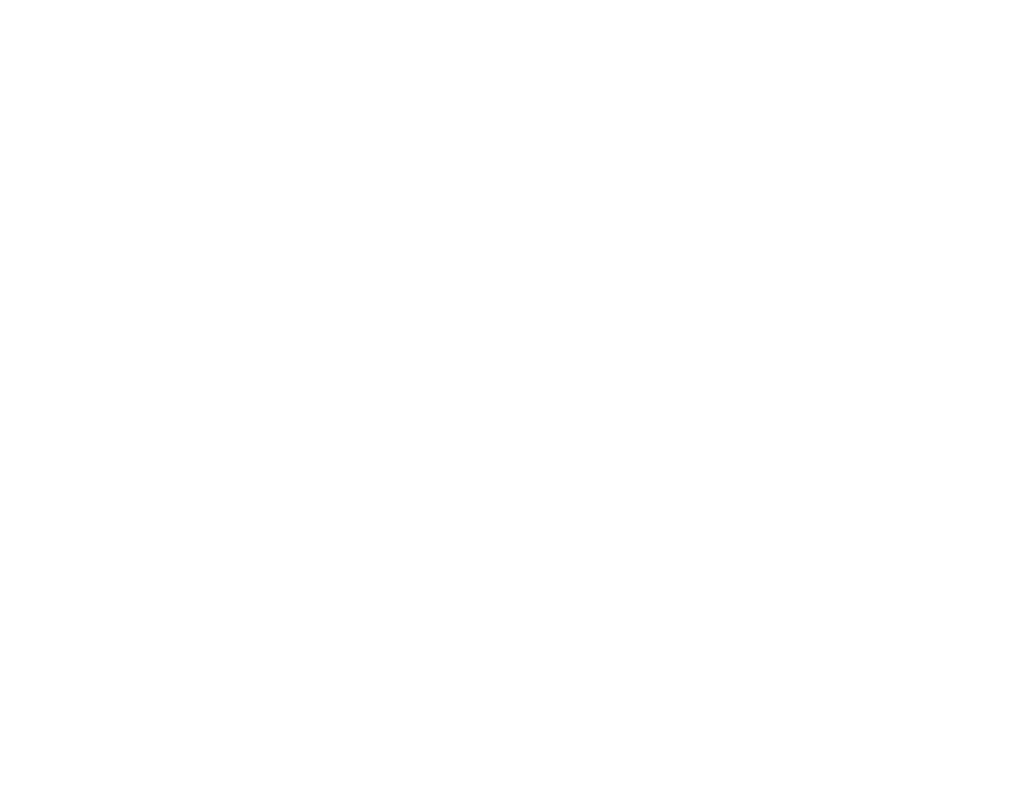
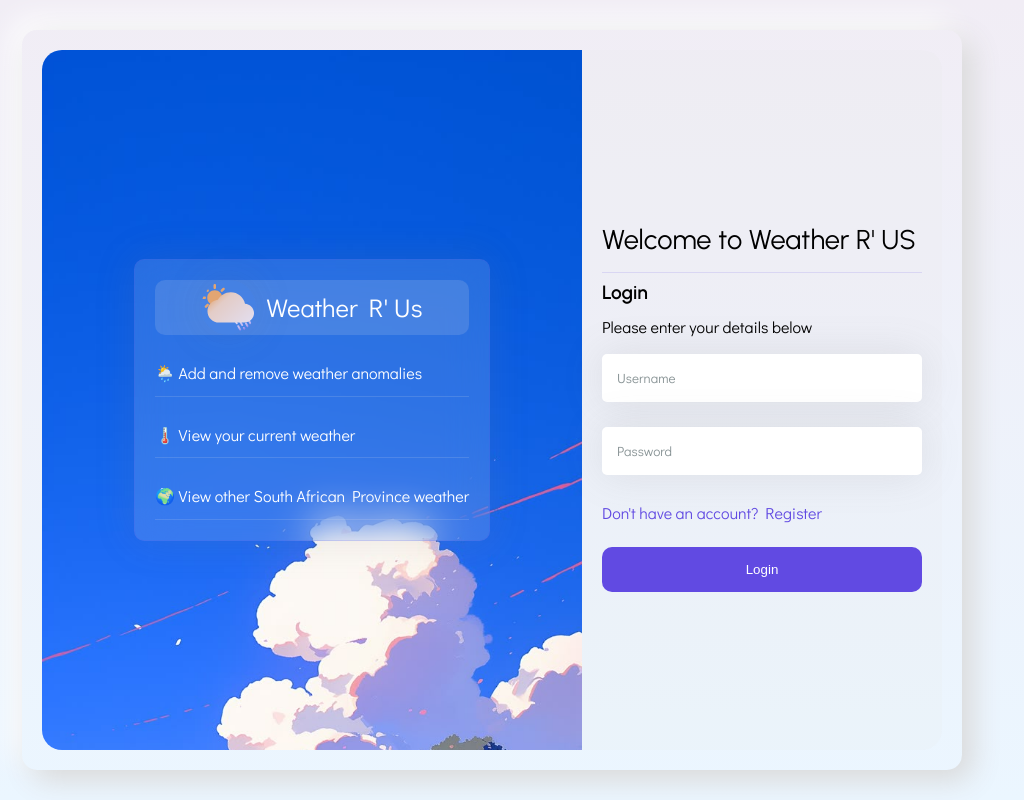
Before and after one commit to Reinhard234/Nutun-assessment, a plain HTML site: page index.html in a window 1280 px wide. Shown: the whole page, without its empty margins (148-1172 px from the left). Drawn offline with Linux system fonts and the light colour scheme.

Commit message:
Added login page that routes to dashboard

```diff
--- /dev/null
+++ b/css/login-style.css
@@ -0,0 +1,202 @@
+:root {
+    --dark-green: #11272b;
+    --dark-background: #150f19;
+    --dark-background-2: #1c2a30;
+    --light-background: #ebf6ff;
+    --light-background-2: #f1edf5;
+    --light-opaque: rgba(224, 224, 224, 0.15);
+    --dark-opaque: rgba(134, 134, 134, 0.15);
+    --dark-opaque-80: rgba(134, 134, 134, 0.8);
+    --blue: #4595cd;
+    --white: #ffffff;
+    --purple: #614ae2;
+    --purple-darkmode: #c098ff;
+    --purple-opaque: rgba(97, 74, 226, 0.15);
+    --purple-opaque-10: rgba(97, 74, 226, 0.1);
+    --purple-opaque-5: rgba(97, 74, 226, 0.05);
+
+    --heading-font: "Urbanist";
+    --body-font: "Didact Gothic";
+
+    --screen-small: 768px;
+    --body-padding: 30px;
+
+    --light-box-shadow: 0 0 40px 0 rgba(120, 120, 120, 0.15);
+    --neumorphism-shadow: 10px 10px 30px #d8d8d8,
+        -10px -10px 30px #ffffff;
+}
+
+body {
+    font-family: var(--body-font), sans-serif;
+    margin: 0;
+    padding: var(--body-padding);
+    line-height: 1.6;
+    background: linear-gradient(var(--light-background-2), var(--light-background));
+    height: calc(100vh - var(--body-padding) * 2);
+    background-repeat: no-repeat;
+}
+
+.container {
+    margin: auto;
+    max-width: 900px;
+    display: grid;
+    grid-auto-flow: column;
+    grid-template-columns: 1.5fr 1fr;
+    box-shadow: var(--neumorphism-shadow);
+    padding: 20px;
+    height: calc(100% - 40px);
+    border-radius: 15px;
+
+    .disclaimer {
+        background-image: url('../assets/images/login_2.jpg');
+        background-repeat: no-repeat;
+        background-size: cover;
+        border-radius: 20px 0px 0px 20px;
+        display: flex;
+        align-items: center;
+        justify-content: center;
+        padding: 10px;
+
+        .more-info {
+            background-color: var(--light-opaque);
+            backdrop-filter: blur(20px);
+            border: 1px solid var(--purple-opaque);
+            border-radius: 10px;
+            height: fit-content;
+            box-shadow: var(--light-box-shadow);
+            padding: 20px;
+            display: flex;
+            flex-direction: column;
+            align-items: center;
+            gap: 15px;
+
+            .list-item {
+                width: 100%;
+                padding: 10px 0px;
+                border-bottom: 1px solid var(--light-opaque);
+                font-weight: 200;
+                font-family: var(--body-font), sans-serif;
+                color: var(--white);
+
+            }
+
+            .disclaimer-logo {
+                color: var(--white);
+                font-size: 1.6rem;
+                font-weight: 400;
+                display: flex;
+                align-items: center;
+                gap: 10px;
+                width: 100%;
+                justify-content: center;
+                background-color: var(--light-opaque);
+                border-radius: 10px;
+            }
+
+            .logo {
+                width: 55px;
+                height: 55px;
+                border-radius: 50px;
+                box-shadow: var(--light-box-shadow);
+            }
+
+        }
+
+    }
+}
+
+.form {
+    padding: 20px;
+    border-radius: 0px 20px 20px 0px;
+    background-color: var(--light-opaque);
+    display: flex;
+    flex-direction: column;
+    justify-content: center;
+    gap: 5px;
+
+    .company-name {
+        font-family: var(--heading-font), sans-serif;
+        font-weight: 200;
+        font-size: 1.7rem;
+        border-bottom: 1px solid var(--purple-opaque);
+        padding: 10px 0px;
+    }
+
+    #form-title {
+        font-family: var(--heading-font), sans-serif;
+        font-size: 1.2rem;
+        font-weight: 600;
+    }
+
+    #form-subtext {
+        font-family: var(--body-font), sans-serif;
+        font-size: 1rem;
+        font-weight: 200;
+    }
+
+
+
+    input {
+        font-family: var(--body-font), sans-serif;
+        width: -webkit-fill-available;
+        padding: 15px;
+        margin: 10px 0;
+        border-radius: 5px;
+        border: unset;
+        background-color: var(--white);
+        box-shadow: var(--light-box-shadow);
+
+        &:focus {
+            outline: 2px solid var(--purple);
+        }
+
+        &::placeholder {
+            opacity: 0.5;
+            color: var(--dark-green);
+        }
+    }
+
+
+    button {
+        font-weight: 200;
+        width: 100%;
+        padding: 15px;
+        border-radius: 10px;
+        background: var(--purple);
+        color: white;
+        border: none;
+        cursor: pointer;
+        transition-duration: 0.2s;
+
+        &:hover {
+            opacity: 0.9;
+        }
+    }
+
+    .toggle {
+        cursor: pointer;
+        color: var(--purple);
+        margin-top: 10px;
+    }
+
+    .message {
+        display: none;
+        font-size: 0.9rem;
+        margin-top: 5px;
+        padding: 15px;
+        border-radius: 5px;
+    }
+
+    .error {
+        color: #ff455e;
+        background-color: #ffd0d0;
+        border: 2px solid #ff455e;
+    }
+
+    .success {
+        color: #4dc081;
+        background-color: #d4edda;
+        border: 1px solid #4dc081;
+    }
+
+}
--- a/index.html
+++ b/index.html
@@ -3,7 +3,43 @@
   <head>
     <meta charset="UTF-8" />
     <meta name="viewport" content="width=device-width, initial-scale=1.0" />
-    <title>Document</title>
+    <title>Login</title>
+    <link rel="stylesheet" href="css/login-style.css" />
+    <link
+      href="https://fonts.googleapis.com/css2?family=Didact+Gothic&family=Urbanist:wght@400;600;700&display=swap"
+      rel="stylesheet"
+    />
   </head>
-  <body></body>
+  <body>
+    <div class="container">
+      <div class="disclaimer">
+        <div class="more-info">
+          <div class="disclaimer-logo">
+            <img src="assets/logo/logo.svg" class="logo" />
+            Weather R' Us
+          </div>
+          <div class="list-item">🌦️ Add and remove weather anomalies</div>
+          <div class="list-item">🌡️ View your current weather</div>
+          <div class="list-item">
+            🌍 View other South African Province weather
+          </div>
+        </div>
+      </div>
+      <div class="form">
+        <div class="company-name">Welcome to Weather R' US</div>
+        <div id="form-title">Login</div>
+        <div id="form-subtext">Please enter your details below</div>
+        <!-- Error & success messages -->
+        <div id="error-message" class="message error"></div>
+        <div id="success-message" class="message success"></div>
+
+        <input type="text" id="username" placeholder="Username" required />
+        <input type="password" id="password" placeholder="Password" required />
+        <p class="toggle" id="toggle-auth">Don't have an account? Register</p>
+
+        <button id="auth-button">Login</button>
+      </div>
+    </div>
+  </body>
+  <script src="js/login-script.js"></script>
 </html>
--- /dev/null
+++ b/js/login-script.js
@@ -0,0 +1,76 @@
+const formTitle = document.getElementById("form-title");
+const formSubtext = document.getElementById("form-subtext");
+const usernameInput = document.getElementById("username");
+const passwordInput = document.getElementById("password");
+const authButton = document.getElementById("auth-button");
+const toggleAuth = document.getElementById("toggle-auth");
+const errorMessage = document.getElementById("error-message");
+const successMessage = document.getElementById("success-message");
+
+let isLogin = true;
+
+// Auto redirect if logged in
+if (localStorage.getItem("loggedInUser")) {
+    window.location.href = "dashboard.html";
+}
+
+function showMessage(type, message) {
+    if (type === "error") {
+        errorMessage.textContent = message;
+        errorMessage.style.display = "block";
+        successMessage.style.display = "none";
+    } else {
+        successMessage.textContent = message;
+        successMessage.style.display = "block";
+        errorMessage.style.display = "none";
+    }
+}
+
+function clearMessages() {
+    errorMessage.style.display = "none";
+    successMessage.style.display = "none";
+}
+
+function switchMode() {
+    isLogin = !isLogin;
+    formTitle.textContent = isLogin ? "Login" : "Register";
+    formSubtext.textContent = isLogin ? "Please enter your details below" : "Please register your account below";
+    authButton.textContent = isLogin ? "Login" : "Register";
+    toggleAuth.textContent = isLogin
+        ? "Don't have an account? Register"
+        : "Already have an account? Login";
+    clearMessages(); // Clear messages when switching modes
+}
+
+function authenticate() {
+    const username = usernameInput.value.trim();
+    const password = passwordInput.value.trim();
+
+    if (!username || !password) {
+        showMessage("error", "Please enter a username and password.");
+        return;
+    }
+
+    if (isLogin) {
+        // Login logic
+        const storedUser = JSON.parse(localStorage.getItem(username));
+        if (storedUser && storedUser.password === password) {
+            localStorage.setItem("loggedInUser", username);
+            window.location.href = "dashboard.html";
+        } else {
+            showMessage("error", "Invalid username or password.");
+        }
+    } else {
+        // Register logic
+        if (localStorage.getItem(username)) {
+            showMessage("error", "Username already exists!");
+        } else {
+            localStorage.setItem(username, JSON.stringify({ password }));
+            showMessage("success", "Registration successful! Please log in.");
+            setTimeout(switchMode, 1500); // Auto switch to login after success
+        }
+    }
+}
+
+toggleAuth.addEventListener("click", switchMode);
+authButton.addEventListener("click", authenticate);
```
Also changed, not shown: css/style.css (+53 -11 lines), dashboard.html (+10 -1 lines), js/dashboard-script.js (+17 -1 lines), assets/images/login.jpg (added), assets/images/login_2.jpg (added).
